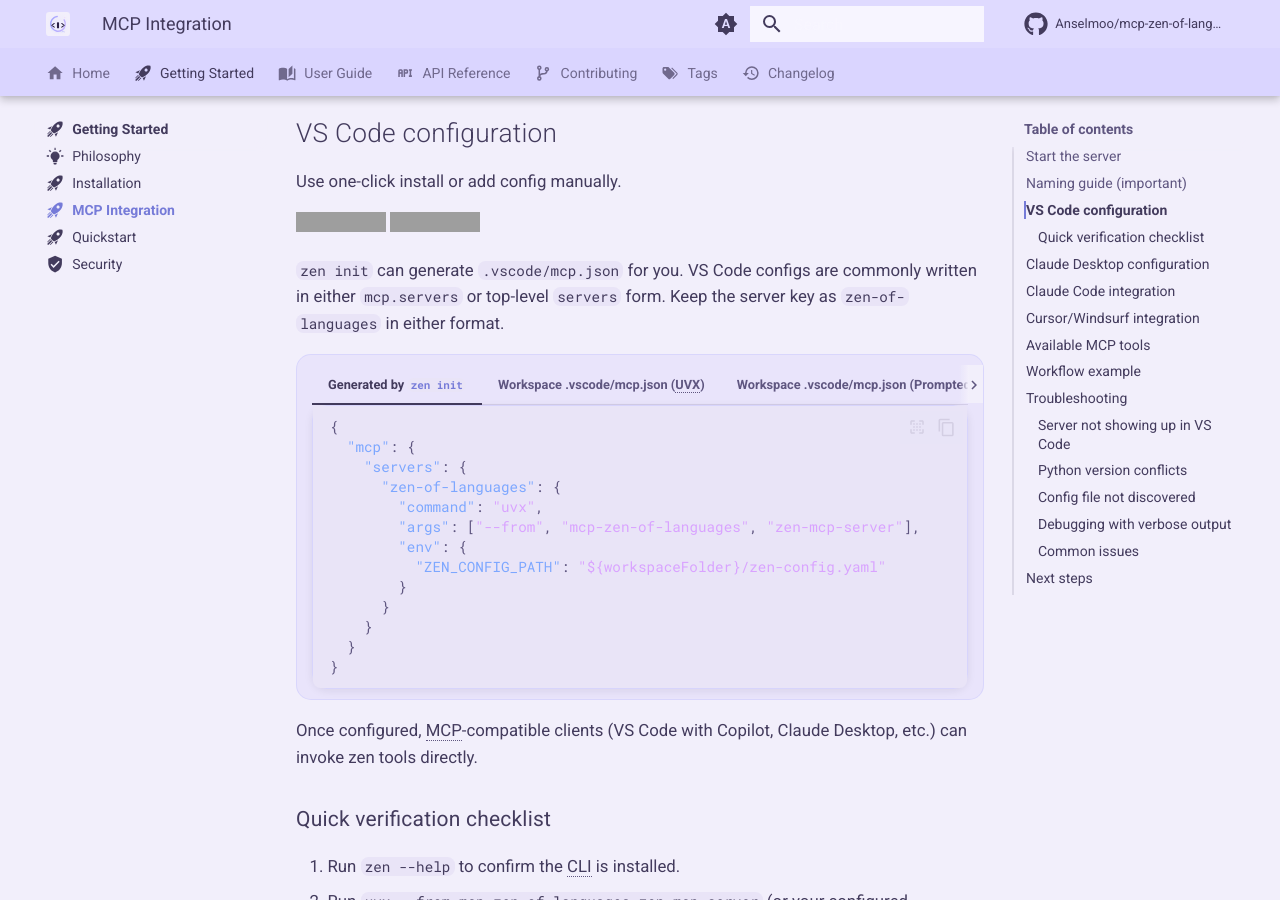
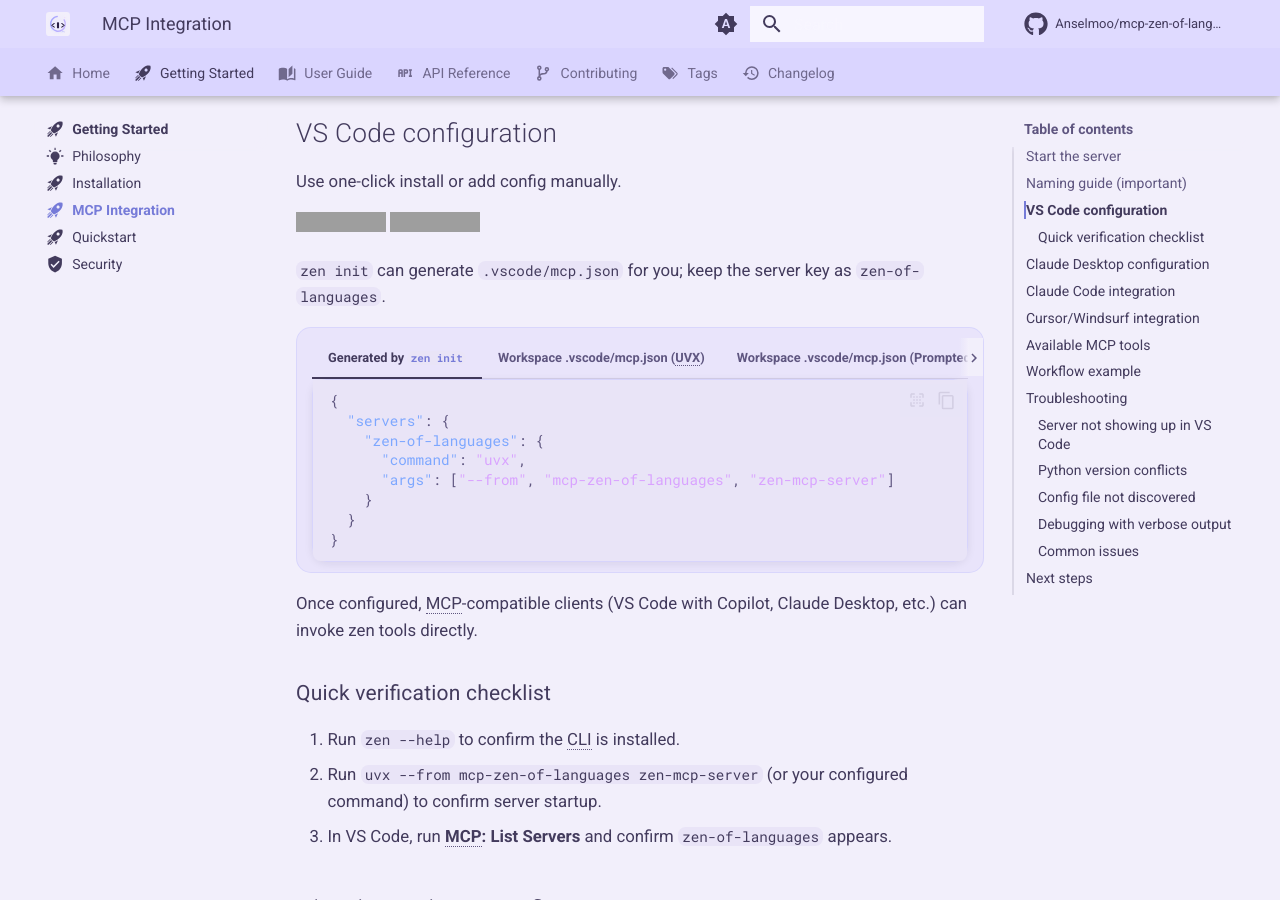
Before and after one commit to Anselmoo/mcp-zen-of-languages, an MkDocs documentation site: the page built from docs/getting-started/mcp-integration.md, in a window 1280 px wide and 900 px high, scrolled down 1204 px. Built offline with MkDocs 1.6.1 and Material for MkDocs 9.7.7, drawn with Linux system fonts in a browser that asks for light colours; plug-ins that fetch from the network failed and are left out; comment, search, counter and statistics services are not loaded; some of the changed text lies outside the part shown; grey boxes are pictures that could not be loaded.

Commit message:
fix: update MCP configuration and documentation for VS Code integration

````diff
--- a/docs/getting-started/mcp-integration.md
+++ b/docs/getting-started/mcp-integration.md
@@ -38,20 +38,15 @@
 
 [![Install with UVX in VS Code](https://img.shields.io/badge/VS_Code-UVX-0098FF?style=flat-square&logo=visualstudiocode&logoColor=white)](https://insiders.vscode.dev/redirect/mcp/install?name=zen-of-languages&config=%7B%22command%22%3A%22uvx%22%2C%22args%22%3A%5B%22--from%22%2C%22mcp-zen-of-languages%22%2C%22zen-mcp-server%22%5D%7D) [![Install with UVX in VS Code Insiders](https://img.shields.io/badge/VS_Code_Insiders-UVX-24bfa5?style=flat-square&logo=visualstudiocode&logoColor=white)](https://insiders.vscode.dev/redirect/mcp/install?name=zen-of-languages&config=%7B%22command%22%3A%22uvx%22%2C%22args%22%3A%5B%22--from%22%2C%22mcp-zen-of-languages%22%2C%22zen-mcp-server%22%5D%7D&quality=insiders)
 
-`zen init` can generate `.vscode/mcp.json` for you. VS Code configs are commonly written in either `mcp.servers` or top-level `servers` form. Keep the server key as `zen-of-languages` in either format.
+`zen init` can generate `.vscode/mcp.json` for you; keep the server key as `zen-of-languages`.
 
 === "Generated by `zen init`"
     ```json
     {
-      "mcp": {
-        "servers": {
-          "zen-of-languages": {
-            "command": "uvx",
-            "args": ["--from", "mcp-zen-of-languages", "zen-mcp-server"],
-            "env": {
-              "ZEN_CONFIG_PATH": "${workspaceFolder}/zen-config.yaml"
-            }
-          }
+      "servers": {
+        "zen-of-languages": {
+          "command": "uvx",
+          "args": ["--from", "mcp-zen-of-languages", "zen-mcp-server"]
         }
       }
     }
@@ -63,10 +58,7 @@
       "servers": {
         "zen-of-languages": {
           "command": "uvx",
-          "args": ["--from", "mcp-zen-of-languages", "zen-mcp-server"],
-          "env": {
-            "ZEN_CONFIG_PATH": "${workspaceFolder}/zen-config.yaml"
-          }
+          "args": ["--from", "mcp-zen-of-languages", "zen-mcp-server"]
         }
       }
     }
@@ -102,13 +94,8 @@
     {
       "servers": {
         "zen-of-languages": {
-          "command": "uv",
-          "args": ["run", "zen-mcp-server"],
-          "cwd": "${workspaceFolder}",
-          "env": {
-            "PYTHONPATH": "${workspaceFolder}/src",
-            "ZEN_CONFIG_PATH": "${workspaceFolder}/zen-config.yaml"
-          }
+          "command": "uvx",
+          "args": ["--from", "mcp-zen-of-languages", "zen-mcp-server"]
         }
       }
     }
````
Also changed, not shown: other parts of docs/getting-started/mcp-integration.md (+1 -0 lines), 2 other files.
